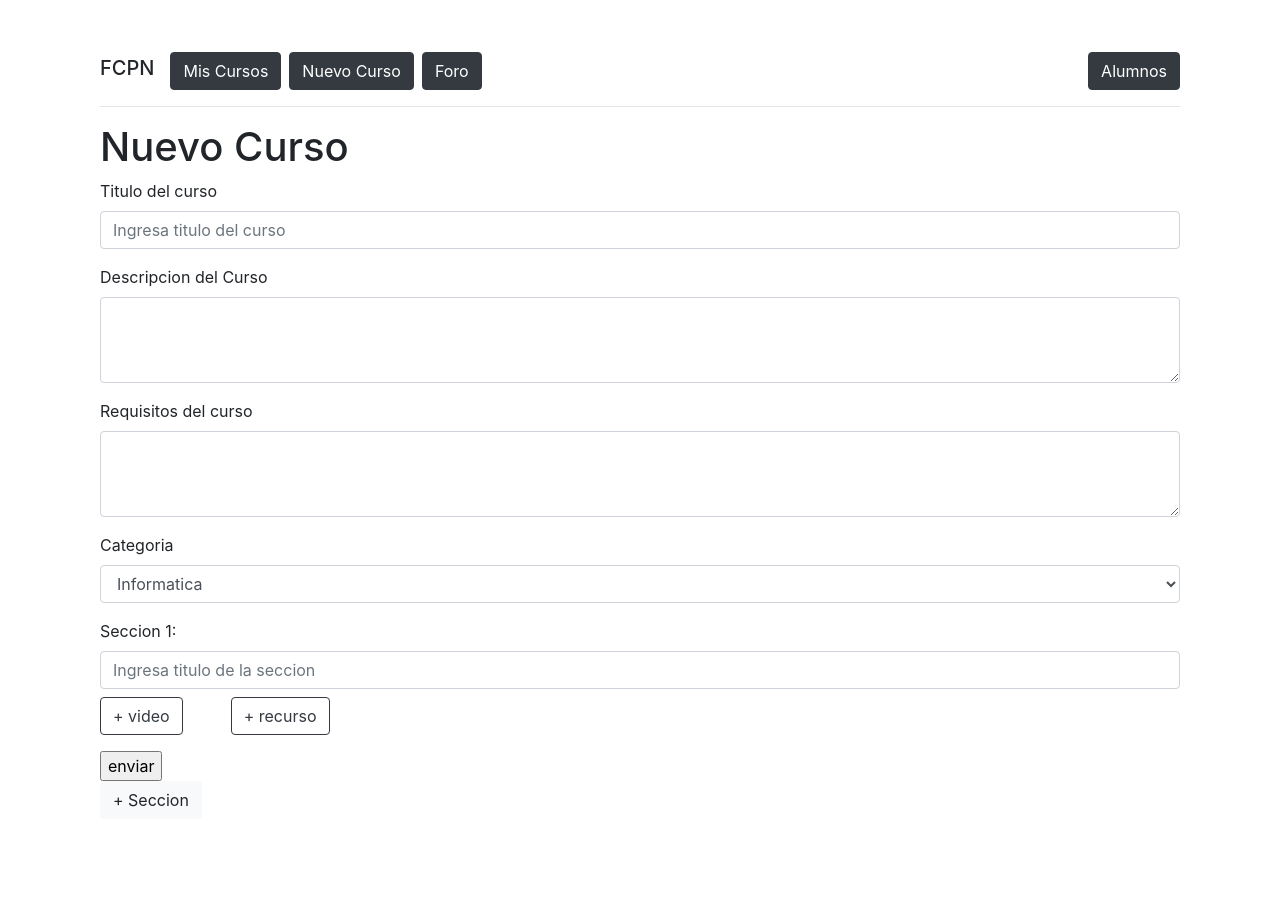
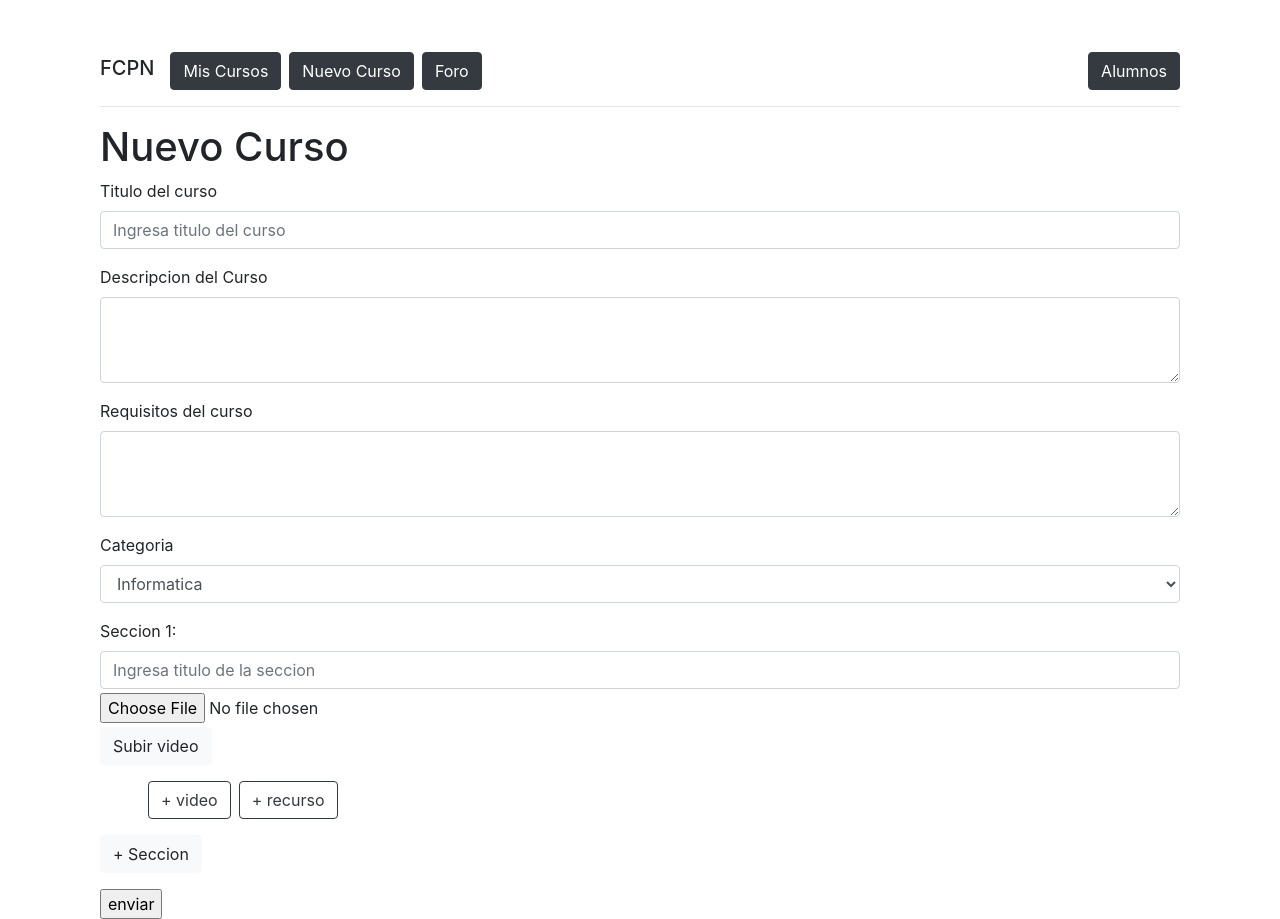
Before and after one commit to Marisabel-Condori/UF-CPN, a React (Create React App) app: page /NuevoCurso in a window 1280 px wide. Before the commit the page ends 835 px from the top, so only its background shows below. Built offline with nearby package versions, Linux system fonts and the light colour scheme.

Commit message:
adicionando seccion de manera estatica

```diff
--- a/src/components/NuevaSeccion.jsx
+++ b/src/components/NuevaSeccion.jsx
@@ -3,13 +3,19 @@ import React from 'react'
 const NuevaSeccion = () => {
   return (
     <div>
+      <form >
         <div className="form-group">
-            {/* <label >Seccion 1:</label>
-            <input type="text" className="form-control" placeholder="Ingresa titulo de la seccion"/>
-            <button type="button" className="btn btn-outline-dark mt-2 mr-5">+ video</button>
-            <button type="button" className="btn btn-outline-dark mt-2">+ recurso</button> */}
-          <h1>nueva secciooooooon</h1>
-      </div>
+          <label >Seccion 1:</label>
+          <input type="text" className="form-control" placeholder="Ingresa titulo de la seccion"/>
+          <input type="file" className='form-control-file my-1' />
+          <button type='submit' className='btn btn-light'>Subir video</button>
+        </div>
+
+        <div className='form-group'>
+          <button type="button" className="btn btn-outline-dark ml-5 mr-2">+ video</button>
+          <button type="button" className="btn btn-outline-dark ">+ recurso</button>
+        </div>
+      </form>
 
     </div>
   )
--- a/src/components/navbar/NuevoCurso.jsx
+++ b/src/components/navbar/NuevoCurso.jsx
@@ -1,14 +1,16 @@
+import NuevaSeccion from '../NuevaSeccion'
+
 import {useForm} from 'react-hook-form'
-
 import React from 'react'
 
 const NuevoCurso = () => {
 
   const { register, formState:{ errors},handleSubmit} = useForm();
-  // const [formFields, setFormFields] = useState([])
+  // const [secciones, setSecciones] = useState([])
 
-  const onSubmit = (data) => {
+  const onSubmit = (data, e) => {
     console.log(data);
+    e.target.reset()
   }
 
   return (
@@ -27,7 +29,7 @@ const NuevoCurso = () => {
           name='tituloCurso' className="form-control" placeholder="Ingresa titulo del curso"
         />
 
-        {errors.tituloCurso&& <span className='text-danger text-small d-block mb-2'>{errors.tituloCurso.message}</span>}
+        {errors.tituloCurso&& <div className='alert alert-danger mt-1 p-1'>{errors.tituloCurso.message}</div>}
 
       </div>
 
@@ -67,20 +69,13 @@ const NuevoCurso = () => {
           <option>Estadistica</option>
         </select>
       </div>
+      <NuevaSeccion/>
       <div className="form-group">
-        <label >Seccion 1:</label>
-        <input type="text"  className="form-control" placeholder="Ingresa titulo de la seccion"/>
-        <button type="button" className="btn btn-outline-dark mt-2 mr-5">+ video</button>
-        <button type="button" className="btn btn-outline-dark mt-2">+ recurso</button>
+        <button type="button" className="btn btn-light">+ Seccion</button>
       </div>
 
+
       <input type="submit" value={"enviar"} />
-
-      <div className="form-group">
-        <button type="button" className="btn btn-light">+ Seccion</button>
-
-
-      </div>
 
 
 
```
